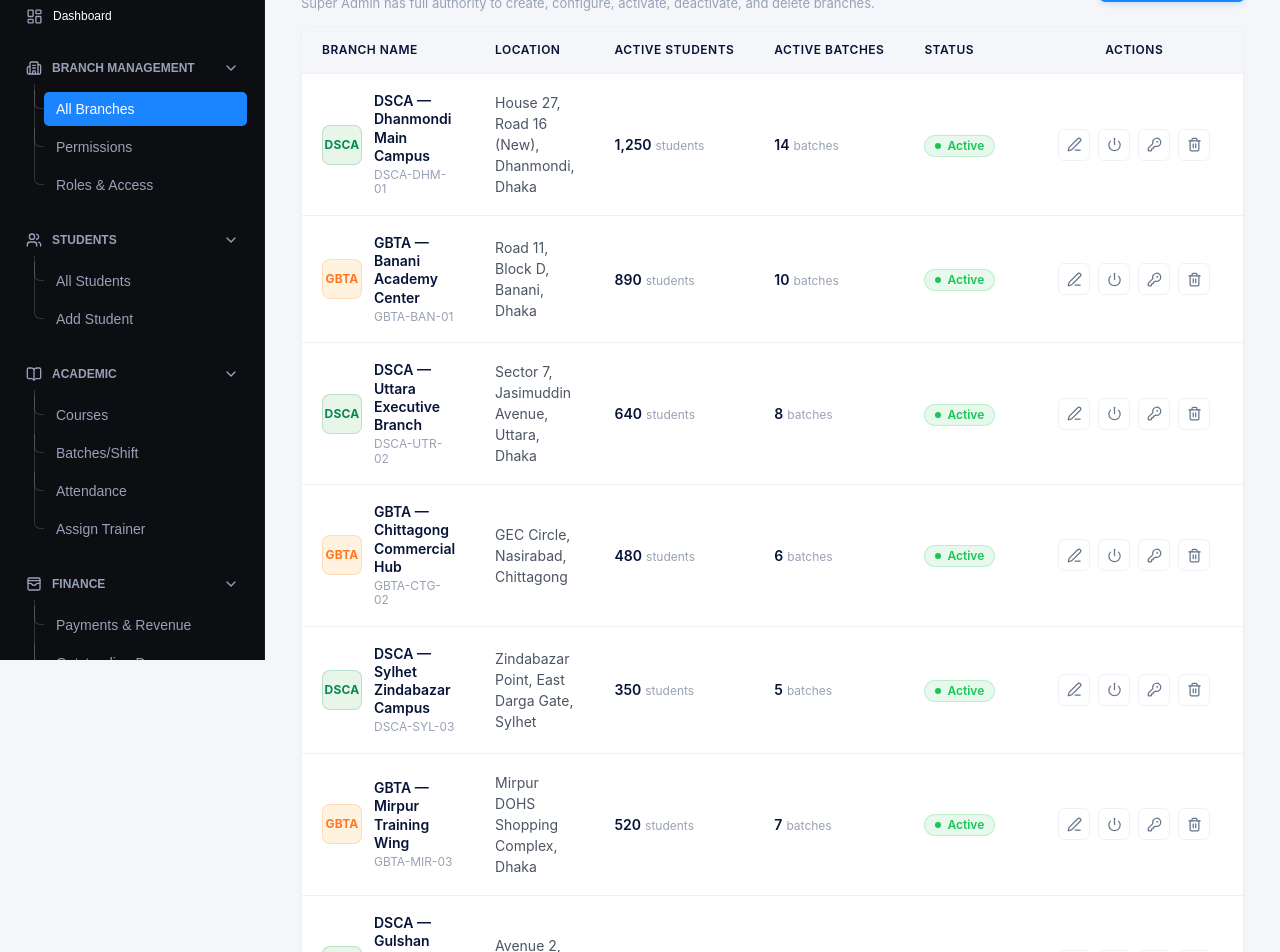
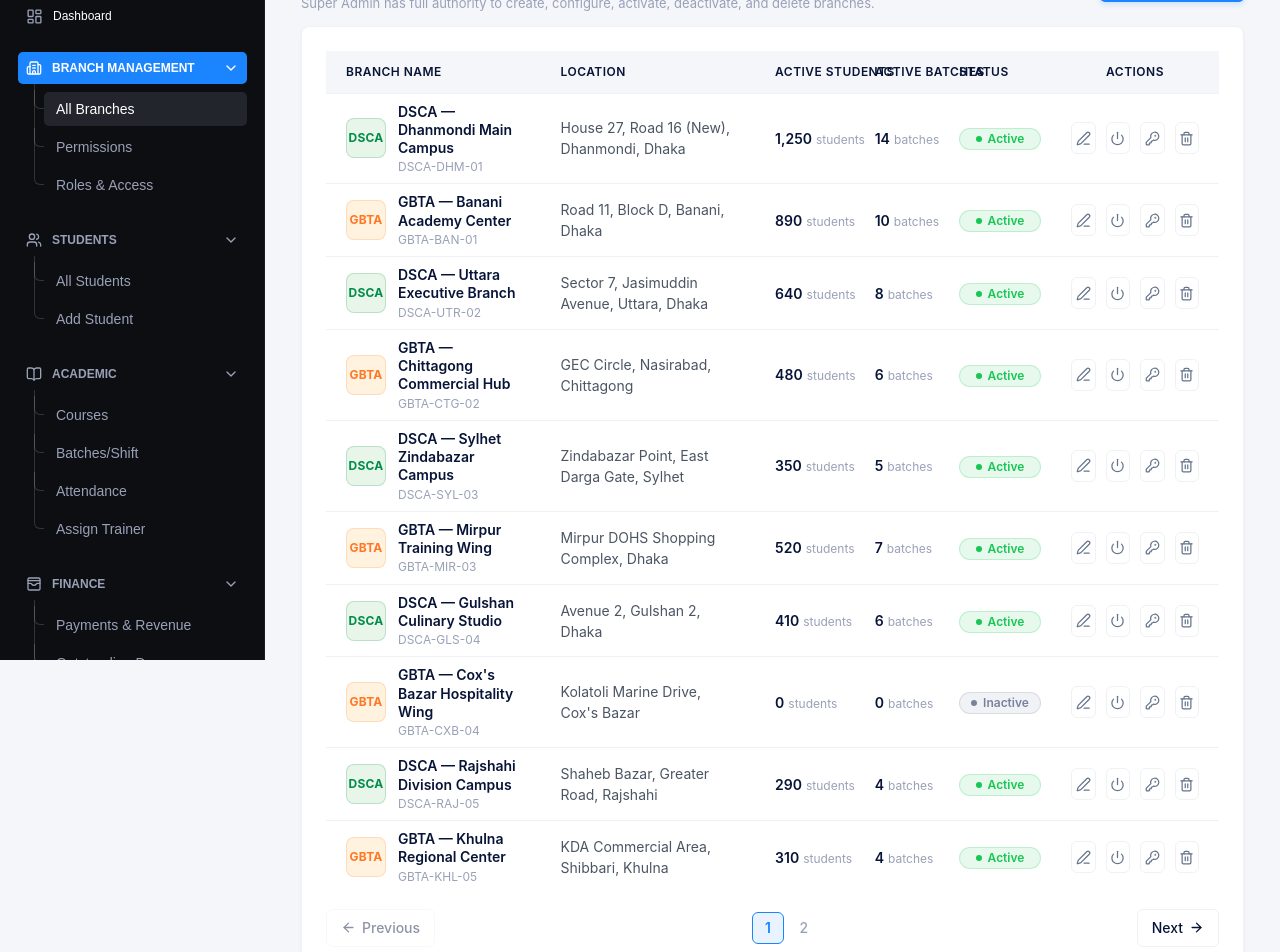
Before and after one commit to Abdullah00001/ams-client, a Next.js app: page /branches in a window 1280 px wide. Shown: the part 140-1092 px from the top of the page. Built offline with nearby package versions, Linux system fonts and the light colour scheme; a web font is replaced by a local one.

Commit message:
feat: add active sidebar navigation states and update branch view table layout styles

```diff
--- a/src/components/layout/sidebar/sidebar-navigation.tsx
+++ b/src/components/layout/sidebar/sidebar-navigation.tsx
@@ -1,4 +1,5 @@
 import { type RefObject, useState } from "react";
+import { usePathname } from "next/navigation";
 import { ChevronRight, Search } from "lucide-react";
 import clsx from "clsx";
 import {
@@ -252,10 +253,19 @@ function SidebarNavigationGroup({
   isGroupExpanded,
   onExpandedChange,
 }: SidebarNavigationGroupProps) {
+  const pathname = usePathname();
   const headingId = `sidebar-group-${group.id}`;
   const listId = `${headingId}-items`;
   const GroupIcon = group.icon;
   const isDashboardGroup = group.id === "platform";
+
+  const isGroupActive = group.items.some(
+    (item) =>
+      item.kind === "implemented" &&
+      (item.href === "/"
+        ? pathname === "/"
+        : pathname === item.href || pathname.startsWith(item.href + "/")),
+  );
 
   return (
     <section aria-labelledby={headingId} className={styles.group}>
@@ -268,9 +278,12 @@ function SidebarNavigationGroup({
           <button
             aria-controls={listId}
             aria-expanded={isGroupExpanded}
-            className={styles.groupTrigger}
+            className={clsx(
+              styles.groupTrigger,
+              isGroupActive && styles.groupTriggerActive,
+            )}
             onClick={(e) => {
-              createRipple(e, false);
+              createRipple(e, isGroupActive);
               onExpandedChange(group.id);
             }}
             type="button"
--- a/src/components/layout/sidebar/sidebar.module.css
+++ b/src/components/layout/sidebar/sidebar.module.css
@@ -363,6 +363,21 @@
   color: var(--ams-color-text-inverse);
 }
 
+.groupTriggerActive {
+  background-color: var(--ams-color-action-primary-background, #1b84ff) !important;
+  color: var(--ams-color-base-white, #ffffff) !important;
+}
+
+.groupTriggerActive .groupIcon,
+.groupTriggerActive svg {
+  color: var(--ams-color-base-white, #ffffff) !important;
+}
+
+.groupTriggerActive:hover {
+  background-color: var(--ams-color-action-primary-hover, #056ee9) !important;
+  color: var(--ams-color-base-white, #ffffff) !important;
+}
+
 .groupTrigger:active {
   opacity: 0.8;
 }
@@ -508,13 +523,13 @@
 }
 
 .nestedNavigationList .navigationItem.currentItem {
-  background: var(--ams-color-action-primary-background);
-  color: var(--ams-color-action-primary-foreground);
+  background: #23252d !important;
+  color: #ffffff !important;
   font-weight: var(--ams-font-weight-medium);
 }
 
 .nestedNavigationList .navigationItem.currentItem:hover {
-  background: var(--ams-color-action-primary-hover);
+  background: #2b2e38 !important;
 }
 
 .navigationItem {
--- a/src/features/branches/components/branch-pagination/branch-pagination.module.css
+++ b/src/features/branches/components/branch-pagination/branch-pagination.module.css
@@ -1,13 +1,10 @@
 .paginationContainer {
   display: flex;
-  padding: 12px 24px 16px 24px;
+  padding: 16px 0 0 0;
   justify-content: space-between;
   align-items: center;
   align-self: stretch;
-  border-top: 1px solid var(--ams-color-border-subtle, #eff1f4);
-  background-color: var(--ams-color-base-white, #ffffff);
-  border-bottom-left-radius: var(--ams-radius-8, 8px);
-  border-bottom-right-radius: var(--ams-radius-8, 8px);
+  background-color: transparent;
   box-sizing: border-box;
 }
 
--- a/src/features/branches/components/branches-table/branches-table.module.css
+++ b/src/features/branches/components/branches-table/branches-table.module.css
@@ -11,24 +11,53 @@
 
 .tableWrapper {
   width: 100%;
+  min-height: 622px;
   overflow-x: auto;
   -webkit-overflow-scrolling: touch;
 }
 
 .table {
   width: 100%;
+  table-layout: fixed;
   border-collapse: collapse;
   text-align: left;
   font-family: var(--ams-font-family-sans, Inter, sans-serif);
 }
 
+.colBranch {
+  width: 28%;
+}
+
+.colLocation {
+  width: 28%;
+}
+
+.colStudents {
+  width: 13%;
+}
+
+.colBatches {
+  width: 11%;
+}
+
+.colStatus {
+  width: 112px;
+}
+
+.colActions {
+  width: 168px;
+}
+
 .headerRow {
   background-color: var(--ams-color-grayscale-100, #f8f9fb);
   border-bottom: 1px solid var(--ams-color-border-subtle, #eff1f4);
+  height: 42px;
 }
 
 .th {
-  padding: 14px 20px;
+  padding: 10px 20px;
+  height: 42px;
+  box-sizing: border-box;
   font-size: 12px;
   font-weight: 600;
   text-transform: uppercase;
@@ -37,13 +66,18 @@
   white-space: nowrap;
 }
 
+.thStatus {
+  text-align: left;
+}
+
 .thAction {
   text-align: center;
 }
 
 .row {
+  height: 58px;
+  box-sizing: border-box;
   background-color: var(--ams-color-base-white, #ffffff);
-  border-bottom: 1px solid var(--ams-color-border-subtle, #eff1f4);
   transition: background-color 150ms ease;
   cursor: pointer;
 }
@@ -53,10 +87,13 @@
 }
 
 .td {
-  padding: 18px 20px;
+  height: 58px;
+  box-sizing: border-box;
+  padding: 9px 20px;
   font-size: 14px;
   color: var(--ams-color-grayscale-400, #071437);
   vertical-align: middle;
+  border-bottom: 1px solid var(--ams-color-border-subtle, #eff1f4);
 }
 
 /* Branch Identity Cell */
@@ -140,6 +177,9 @@
 .statusBadge {
   display: inline-flex;
   align-items: center;
+  justify-content: center;
+  min-width: 82px;
+  box-sizing: border-box;
   gap: 6px;
   padding: 4px 10px;
   border-radius: 20px;
@@ -178,10 +218,9 @@
 /* Actions Cell from Figma Inspect */
 .actionsCell {
   display: flex;
-  padding: 20px 14px;
   justify-content: center;
   align-items: center;
-  gap: 8px;
+  gap: 10px;
 }
 
 .actionButton {
@@ -224,9 +263,36 @@
   stroke-width: 2;
 }
 
+/* Fixed-slot Empty Rows (Preserves exact 10-row height on all pages) */
+.emptyRow {
+  height: 58px;
+  box-sizing: border-box;
+  background-color: var(--ams-color-base-white, #ffffff);
+  pointer-events: none;
+  user-select: none;
+}
+
+.emptyRow td {
+  height: 58px;
+  box-sizing: border-box;
+  padding: 9px 20px;
+  border-bottom: 1px solid var(--ams-color-border-subtle, #eff1f4);
+}
+
+.emptyCellPlaceholder {
+  height: 40px;
+  visibility: hidden;
+}
+
+/* Remove bottom border on the very last row in the table body */
+.row:last-child .td,
+.emptyRow:last-child td {
+  border-bottom: none;
+}
+
 @media (max-width: 900px) {
   .td,
   .th {
-    padding: 14px 12px;
+    padding: 10px 12px;
   }
 }
--- a/src/features/branches/components/branches-view.module.css
+++ b/src/features/branches/components/branches-view.module.css
@@ -9,7 +9,8 @@
   border: 1px solid var(--ams-color-border-subtle, #eff1f4);
   border-radius: var(--ams-radius-8, 8px);
   box-shadow: 0 3px 4px rgba(0, 0, 0, 0.03);
-  overflow: hidden;
+  padding: 24px;
+  box-sizing: border-box;
   display: flex;
   flex-direction: column;
 }
```
